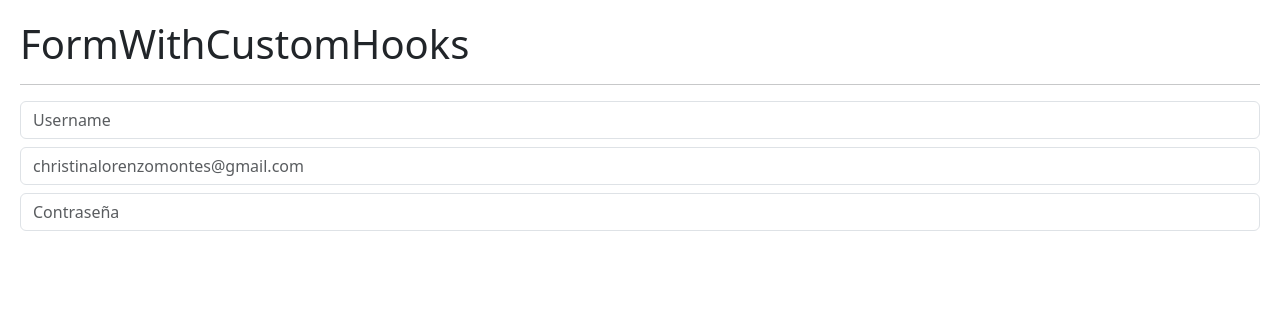
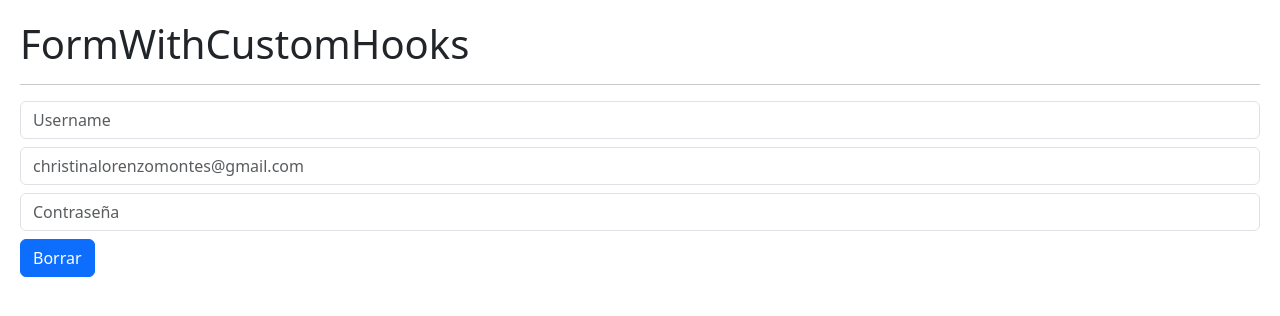
Before and after one commit to christinalorenzomontes/hook-app, a React (Vite) app: page / in a window 1280 px wide. Shown: the top 316 px of the page. Built offline with nearby package versions, Linux system fonts and the light colour scheme.

Commit message:
add reset

```diff
--- a/src/02-useEffect/FormWithCustomHooks.jsx
+++ b/src/02-useEffect/FormWithCustomHooks.jsx
@@ -3,7 +3,7 @@ import { useForm } from '../hooks/useForm'
 
 export const FormWithCustomHooks = () => {
 
-  const { formState, onInputChange, username, email, password } = useForm({
+  const { formState, onInputChange, username, email, password, onResetForm } = useForm({
     username: '',
     email: '',
     password: ''
@@ -45,7 +45,7 @@ export const FormWithCustomHooks = () => {
         onChange={ onInputChange }
       />
 
-<input
+      <input
         type="password"
         className="form-control mt-2"
         placeholder="Contraseña"
@@ -54,6 +54,8 @@ export const FormWithCustomHooks = () => {
         onChange={ onInputChange }
       />
 
+      <button onClick={ onResetForm } className="btn btn-primary mt-2">Borrar</button>
+
     </>
   )
 }
--- a/src/hooks/useForm.js
+++ b/src/hooks/useForm.js
@@ -12,9 +12,14 @@ export const useForm = ( initialForm  = {} ) => {
     })
   }
 
+  const onResetForm = () => {
+    setFormState( initialForm )
+  }
+
   return {
     ...formState,
     formState,
-    onInputChange
+    onInputChange,
+    onResetForm
   }
 }
```
